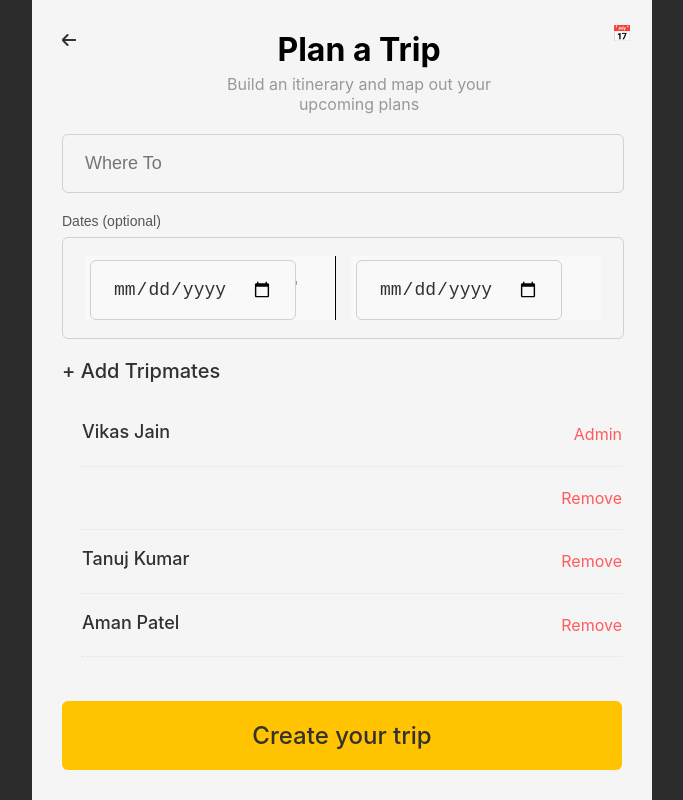
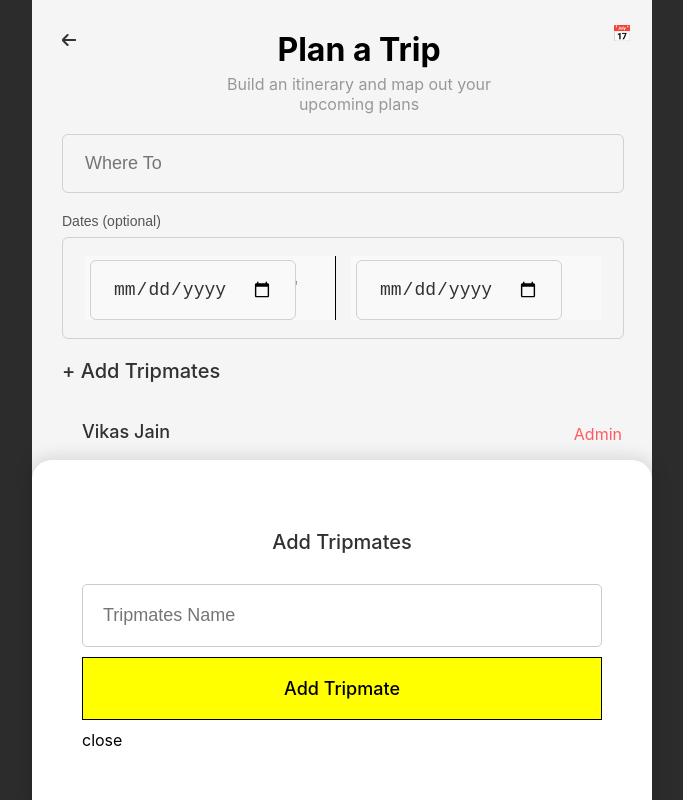
Before and after one commit to strollingidea/tripmatesFE, a React (Create React App) app: page /plantrip in a window 1280 px wide. Shown: the whole page, without its empty margins (298-981 px from the left). Built offline with nearby package versions, Linux system fonts and the light colour scheme.

Commit message:
delete functionality

```diff
--- a/src/Component/PopModals/TripmatesPop.js
+++ b/src/Component/PopModals/TripmatesPop.js
@@ -1,29 +1,18 @@
 import React, { useState } from 'react'
 import styled from 'styled-components';
 
-const TripmatesPop = ({setaddTeammates, setdataTeammates}) => {
-
-    const [tripmatesData, settripmatesData] = useState('')
-
-
-    const handlechange=(event)=>{
-        settripmatesData(event.target.value)
-
-    }
-
-    const handleaddTripmate =(e)=>{
-
-        setdataTeammates(tripmatesData)
-        setaddTeammates(false)
-    }
+const TripmatesPop = () => {
 
   return (
     <>
         <TripmatespopDrawer>
             <DrawerHeading>Add Tripmates</DrawerHeading>
-            <DrawerInput type='text' value={tripmatesData} onChange={handlechange} placeholder='Tripmates Name'/>
-            <TripmatesSubmit onClick={handleaddTripmate()}>Add Tripmate</TripmatesSubmit>
-            <div onClick={()=>{setaddTeammates(false)}}>close</div>
+            <DrawerInput type='text'
+                placeholder='Tripmates Name'
+            />
+            <TripmatesSubmit
+            >Add Tripmate</TripmatesSubmit>
+            <div>close</div>
         </TripmatespopDrawer>
     </>
   )
--- a/src/Pages/PlanTrip.js
+++ b/src/Pages/PlanTrip.js
@@ -8,26 +8,11 @@ import TripmatesPop from '../Component/PopModals/TripmatesPop'
 
 
 const PlanTrip = () => {
-  // const [destination , setDestination] = useState("");
-  // const [startDate , setStartDate] = useState("");
-  // const [endDate , setEndDate] = useState("");
-  const [addTeammates, setaddTeammates] = useState(false)
-  const [dataTeammates, setdataTeammates] = useState('')
+
 
   const navigate = useNavigate()
 
   const inputRef = useRef();
-
-  // const handleInput = () =>{
-  //   if(inputRef.current){
-
-  //     inputRef.current.click(); //
-  //   }
-  // }
-
-  // const handleSubmit = () =>{
-  //   console.log(destination, startDate, endDate)
-  // }
 
 
 
@@ -118,10 +103,8 @@ const PlanTrip = () => {
             </div>
         </div>
         <div className='addmembers'>
-          <h2 onClick={()=>setaddTeammates(true)}>+ Add Tripmates</h2>
-         { console.log(addTeammates,"hhhhhhhhhhhhhhhhhhhhhh")}
-          {/* {addTeammates ?<TripmatesPop/> : ""} */}
-          {addTeammates && (<TripmatesPop setaddTeammates={setaddTeammates} setdataTeammates ={setdataTeammates}   />)}
+          <h2>+ Add Tripmates</h2>
+          <TripmatesPop/>
           <ul>
             <li>
 
@@ -129,7 +112,7 @@ const PlanTrip = () => {
               <h4>Admin</h4>
             </li>
             <li>
-            <h3>{dataTeammates}</h3>
+            <h3>sdfgh</h3>
               <h4>Remove</h4>
             </li>
             <li>
```
